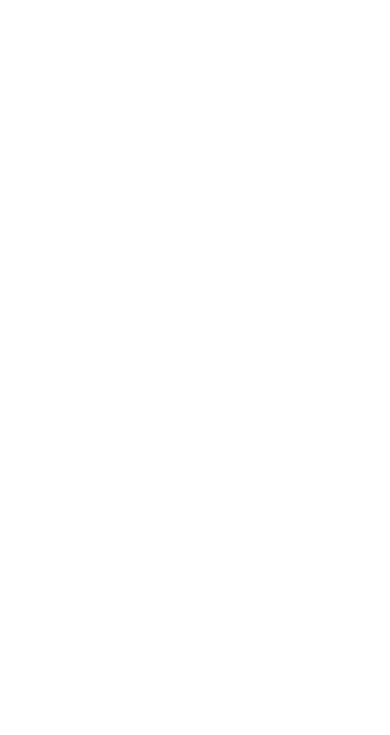
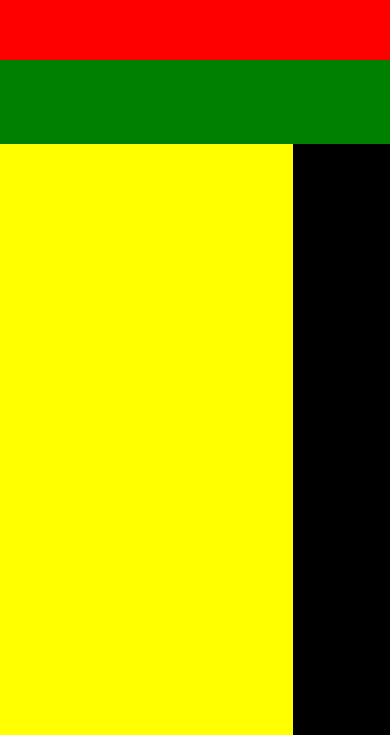
Before and after one commit to Matt-McConway/Calc, a React Native app: screen / in a window 390 px wide. Shown: the part 109-844 px from the top of the page. Built offline with nearby package versions, Linux system fonts and the light colour scheme.

Commit message:
UI Layout Setup

```diff
--- a/App.js
+++ b/App.js
@@ -12,6 +12,12 @@ export default class App extends Component {
   render() {
     return (
       <View style={styles.container}>
+        <View style={styles.result}></View>
+        <View style={styles.calculation}></View>
+        <View style={styles.buttons}>
+          <View style={styles.numbers}></View>
+          <View style={styles.operations}></View>
+        </View>
 
       </View>
     );
@@ -19,5 +25,27 @@ export default class App extends Component {
 }
 
 const styles = StyleSheet.create({
-
+  container: {
+    flex: 1
+  },
+  result: {
+    flex: 2,
+    backgroundColor: "red"
+  },
+  calculation: {
+    flex: 1,
+    backgroundColor: "green"
+  },
+  buttons: {
+    flex: 7,
+    flexDirection: "row"
+  },
+  numbers: {
+    flex: 3,
+    backgroundColor: "yellow"
+  },
+  operations: {
+    flex: 1,
+    backgroundColor: "black"
+  }
 });
```
